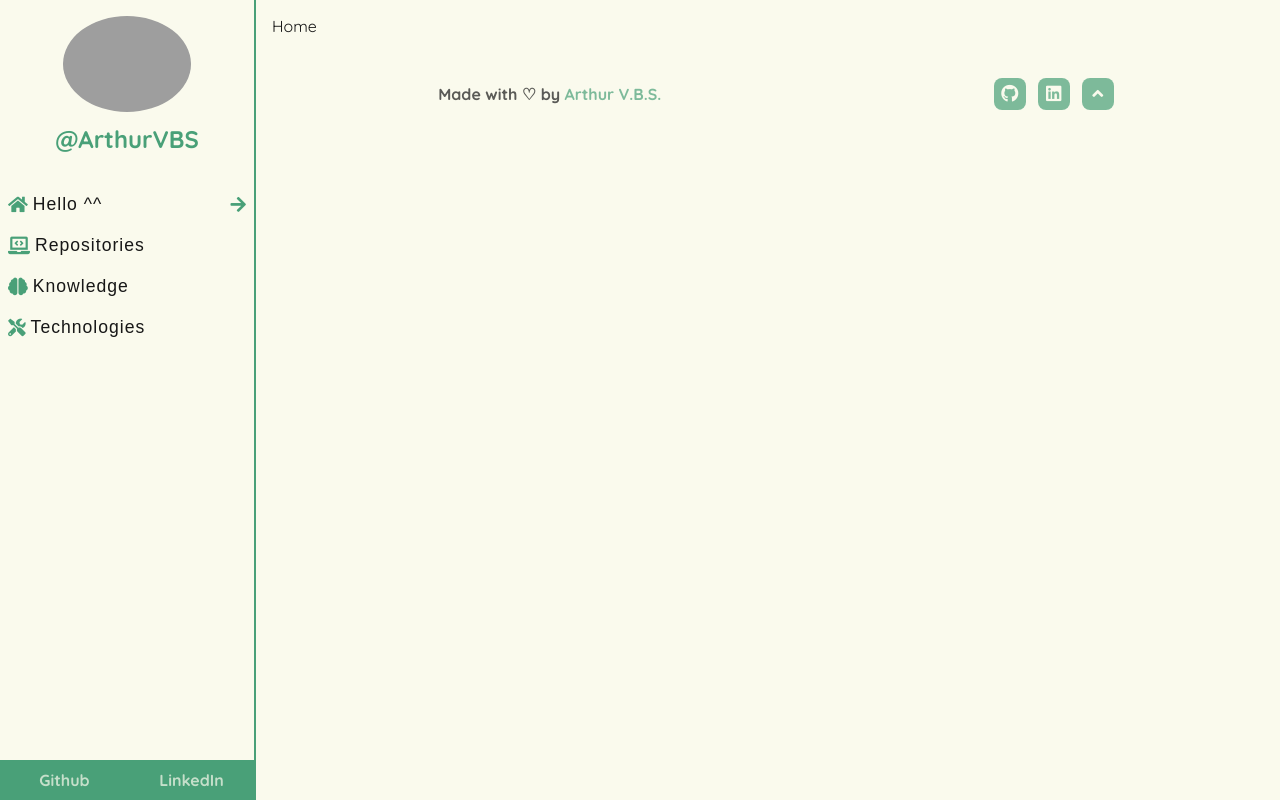
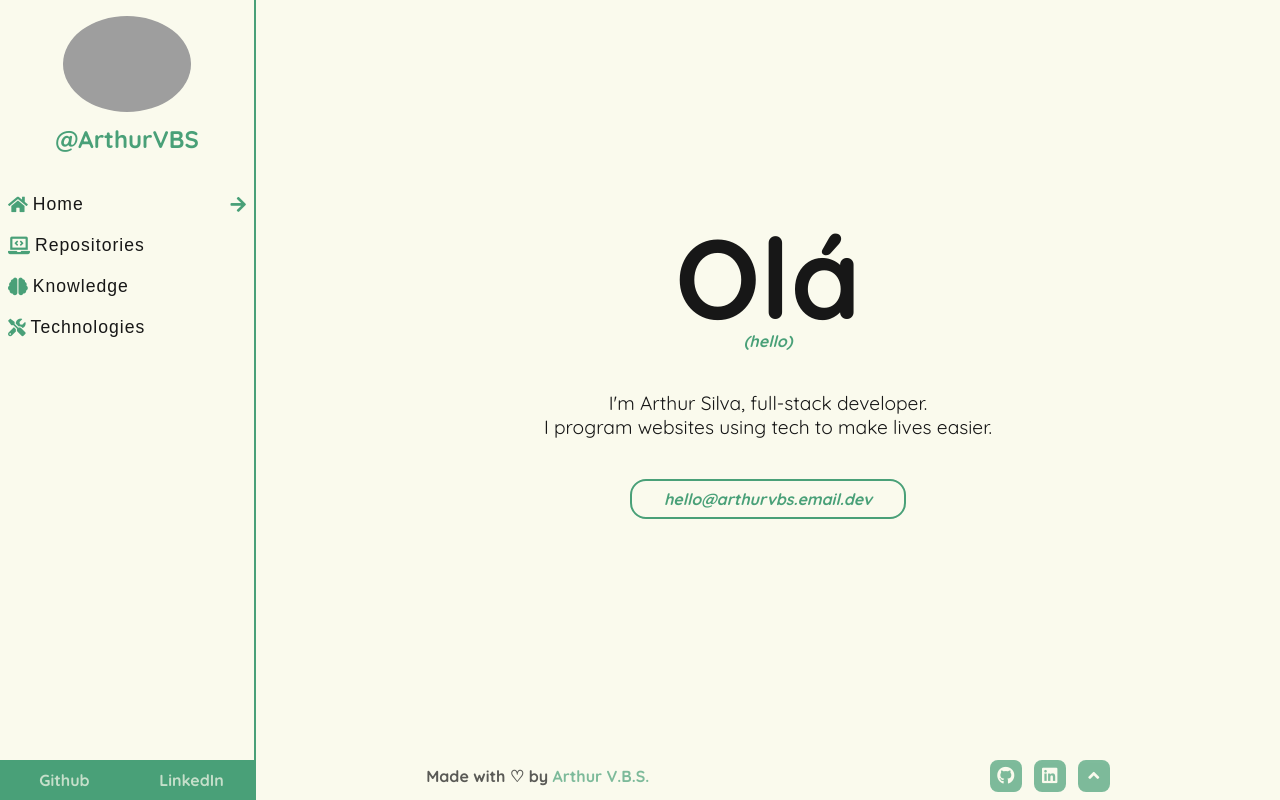
Before and after one commit to ArthurVBS/HomePage, a Next.js app: page / in a window 1280 px wide. Built offline with nearby package versions, Linux system fonts and the light colour scheme; grey boxes are pictures that could not be loaded.

Commit message:
Add home section

```diff
--- a/src/components/navbar/index.tsx
+++ b/src/components/navbar/index.tsx
@@ -14,7 +14,7 @@ const Navbar: React.FC = () => {
 
   return (
     <Container isOpen={isOpen} onClick={() => closeSidebar()}>
-      <NavItem title="Hello ^^" icon="fas fa-home" item="home" />
+      <NavItem title="Home" icon="fas fa-home" item="home" />
       <NavItem title="Repositories" icon="fas fa-laptop-code" item="repo" />
       <NavItem title="Knowledge" icon="fas fa-brain" item="knowledge" />
       <NavItem title="Technologies" icon="fas fa-tools" item="tech" />
--- a/src/layouts/footer/styles.ts
+++ b/src/layouts/footer/styles.ts
@@ -7,7 +7,7 @@ export const Container = styled.footer`
   align-items: center;
   justify-content: space-around;
   gap: 16px;
-  padding: 16px;
+  padding: 8px;
 `
 
 export const Text = styled.p`
@@ -16,6 +16,7 @@ export const Text = styled.p`
   text-align: center;
   opacity: 0.7;
   transition: all 0.4s;
+  padding: 0;
 
   &:hover {
     opacity: 1;
--- a/src/layouts/leftBox/styles.ts
+++ b/src/layouts/leftBox/styles.ts
@@ -1,6 +1,6 @@
 import styled from 'styled-components'
 
-export const Container = styled.div`
+export const Container = styled.section`
   background-color: ${props => props.theme.background};
   display: flex;
   flex-direction: column;
@@ -19,7 +19,7 @@ export const Container = styled.div`
     border-right: 2px solid ${props => props.theme.primary};
   }
 
-  @media (min-width: 1024px) {
+  @media (min-width: 968px) {
     width: calc(100% / 5); // 20%
   }
 `
--- a/src/layouts/rightBox/styles.ts
+++ b/src/layouts/rightBox/styles.ts
@@ -1,18 +1,17 @@
 import styled from 'styled-components'
 
-export const Container = styled.div`
+export const Container = styled.section`
+  display: flex;
+  flex-direction: column;
+  justify-content: space-between;
   width: 100%;
-
-  p {
-    padding: 16px;
-  }
 
   @media (min-width: 628px) {
     width: calc(100% / 3 * 2); // 66.6%
     min-height: 100vh;
   }
 
-  @media (min-width: 1024px) {
+  @media (min-width: 968px) {
     width: calc(100% / 5 * 4); // 80%
   }
 `
--- a/src/pages/home/index.tsx
+++ b/src/pages/home/index.tsx
@@ -1,7 +1,20 @@
 import React from 'react'
+import { Container, MailToLink, Paragraph, Subtitle, Title } from './styles'
 
 const Home: React.FC = () => {
-  return <p>Home</p>
+  return (
+    <Container>
+      <Title>Olá</Title>
+      <Subtitle>(hello)</Subtitle>
+      <Paragraph>
+        I'm Arthur Silva, full-stack developer.
+        <br />I program websites using tech to make lives easier.
+      </Paragraph>
+      <MailToLink href="mailto:arthurvini2703@gmail.com?subject=Hello">
+        hello@arthurvbs.email.dev
+      </MailToLink>
+    </Container>
+  )
 }
 
 export default Home
--- a/src/pages/home/styles.ts
+++ b/src/pages/home/styles.ts
@@ -1,3 +1,70 @@
 import styled from 'styled-components'
 
-export const Container = styled.main``
+export const Container = styled.main`
+  display: flex;
+  flex-direction: column;
+  justify-content: center;
+  align-items: center;
+  margin: auto 0;
+  gap: 8px;
+  padding: 8px;
+`
+
+export const Title = styled.h1`
+  font-size: 5em;
+  line-height: 0.8em;
+  text-align: center;
+
+  @media (min-width: 628px) {
+    font-size: 6em;
+  }
+
+  @media (min-width: 968px) {
+    font-size: 7em;
+  }
+`
+
+export const Subtitle = styled.h5`
+  color: ${props => props.theme.primary};
+  text-align: center;
+  font-style: italic;
+
+  @media (min-width: 628px) {
+    font-size: 0.9em;
+  }
+
+  @media (min-width: 968px) {
+    font-size: 1em;
+  }
+`
+
+export const Paragraph = styled.p`
+  text-align: center;
+  padding: 16px;
+  margin-top: 16px;
+
+  @media (min-width: 628px) {
+    font-size: 1.1em;
+  }
+
+  @media (min-width: 968px) {
+    font-size: 1.2em;
+  }
+`
+
+export const MailToLink = styled.a`
+  background-color: ${props => props.theme.background};
+  color: ${props => props.theme.primary};
+  font-style: italic;
+  font-weight: 700;
+  padding: 8px 32px;
+  margin-top: 16px;
+  border: 2px solid ${props => props.theme.primary};
+  border-radius: 16px;
+  transition: background-color 0.4s, color 0.4s;
+
+  &:hover {
+    background-color: ${props => props.theme.primary};
+    color: ${props => props.theme.background};
+  }
+`
```
